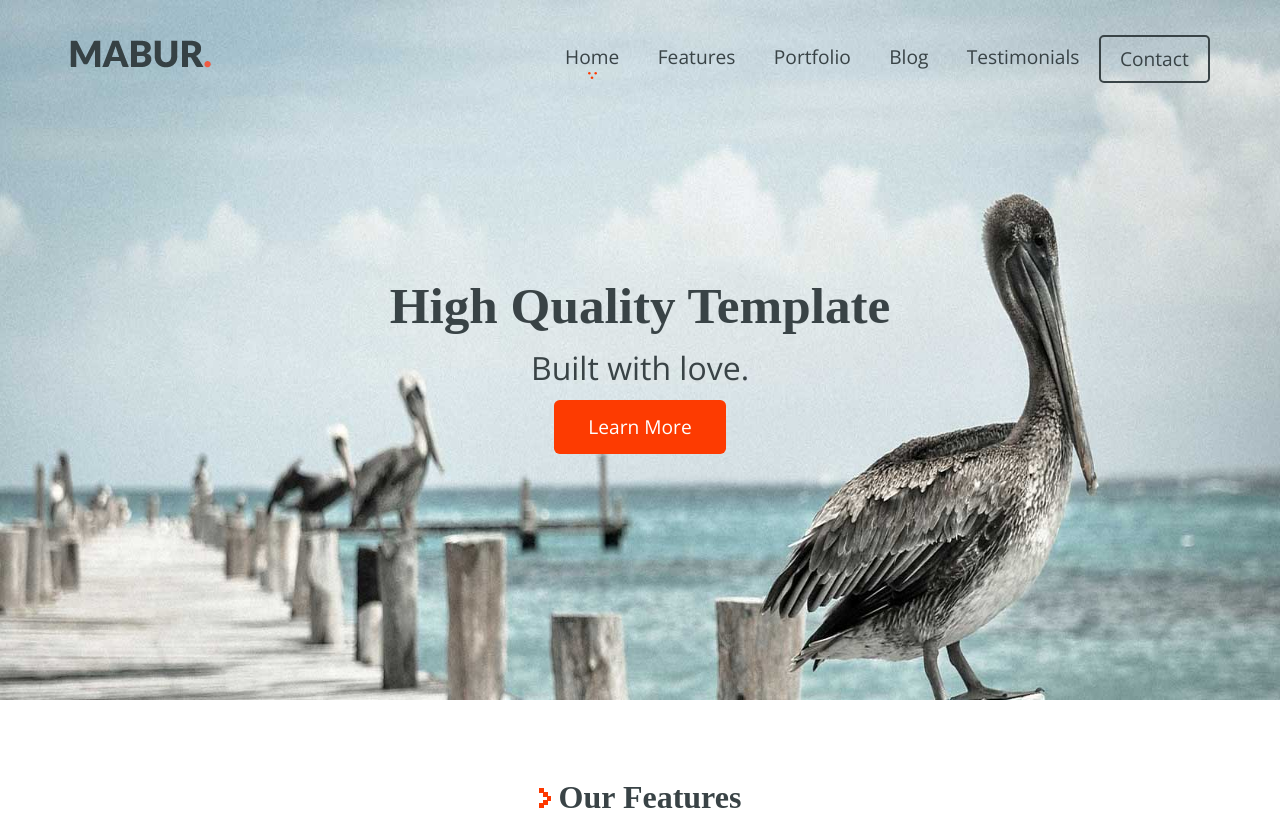
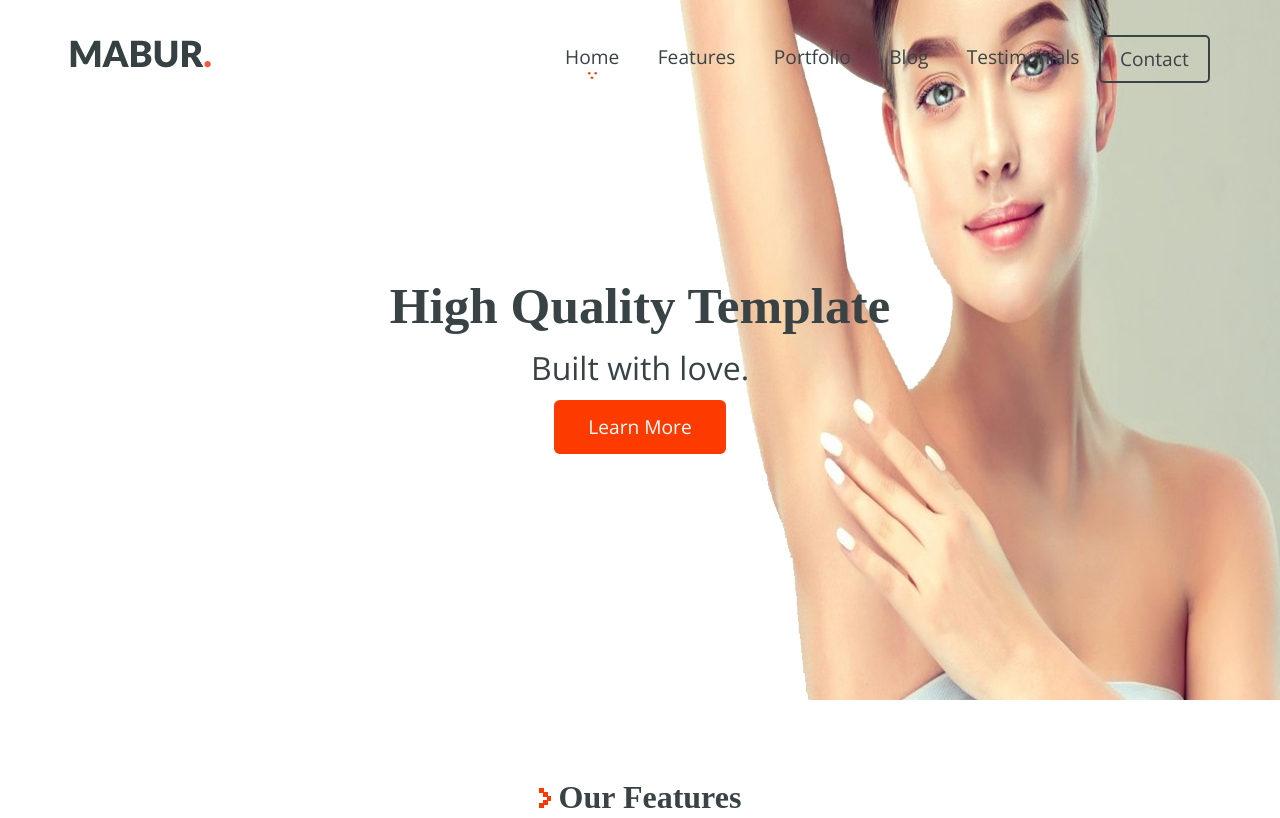
Before and after one commit to kyrylo0605/mabur, a plain HTML site: page index.html in a window 1280 px wide. Shown: the top 818 px of the page. Drawn offline with nearby package versions, Linux system fonts and the light colour scheme; a web font is replaced by a local one.

Commit message:
add another background

```diff
--- a/css/theme-style.css
+++ b/css/theme-style.css
@@ -12,7 +12,7 @@ body a{
 }
 /*----start-header----*/
 .header{
-	background:url(../images/header-bg.jpg) no-repeat 0px 0px;
+	background:url(../images/girl-bg.jpg) no-repeat 0px 0px;
 	background-size:100% 100%;
 	min-height:700px;
 }
```
